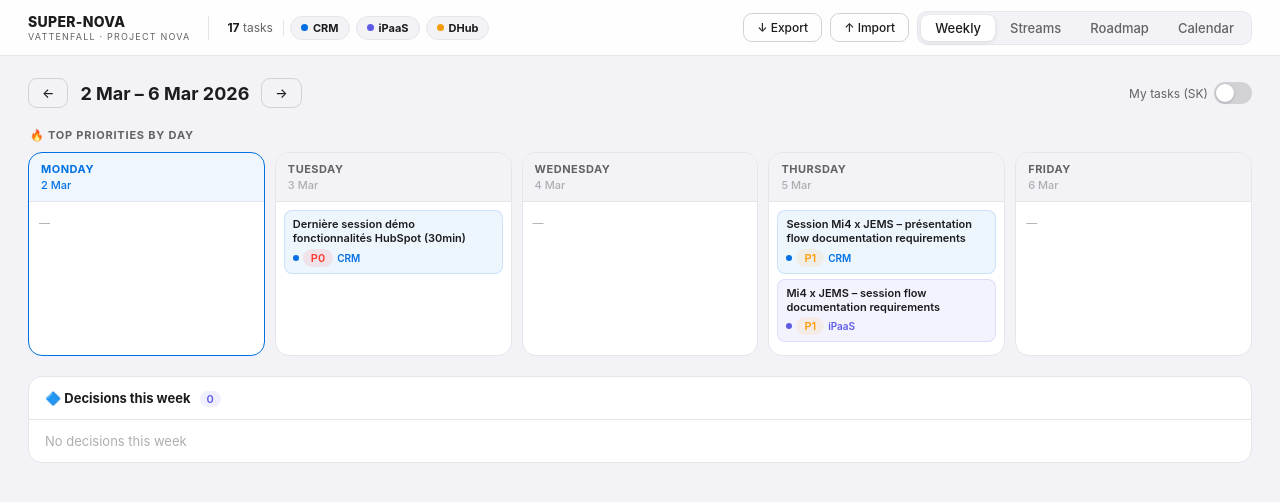
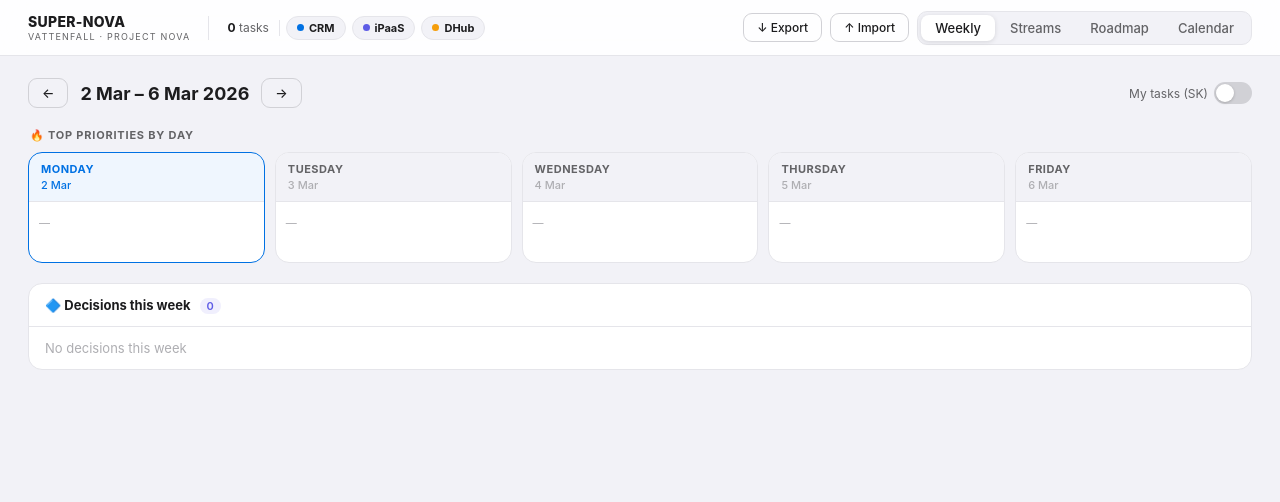
Before and after one commit to Alexis6475/PMO, a React (Vite) app: page / in a window 1280 px wide. Shown: the top 502 px of the page. Built offline with nearby package versions, Linux system fonts and the light colour scheme.

Commit message:
Update App.tsx

```diff
--- a/src/App.tsx
+++ b/src/App.tsx
@@ -40,32 +40,7 @@ interface DraftItem {
 const OWNERS = ['SK', 'VF', 'Komeet', 'Mi4', 'JEMS'];
 const DAYS = ['Monday', 'Tuesday', 'Wednesday', 'Thursday', 'Friday'];
 
-const SEED_TASKS: Record<string, Task[]> = {
-  CRM: [
-    { id: 'crm001', stream: 'CRM', title: 'Atelier de cadrage : Intégration Tunnel C5 x HubSpot', owner: 'Mi4', status: 'Done', priority: 'P0', dueDate: '2026-02-26', description: 'Scoping workshop' },
-    { id: 'crm002', stream: 'CRM', title: 'Dernière session démo fonctionnalités HubSpot (30min)', owner: 'Mi4', status: 'Not started', priority: 'P0', dueDate: '2026-03-03', description: '' },
-    { id: 'crm003', stream: 'CRM', title: 'Session Mi4 x JEMS – présentation flow documentation requirements', owner: 'Mi4', status: 'Not started', priority: 'P1', dueDate: '2026-03-05', description: '' },
-    { id: 'crm004', stream: 'CRM', title: 'Session Mi4 x Komeet – Databricks / HubSpot flows', owner: 'Mi4', status: 'Not started', priority: 'P1', dueDate: '', description: 'To be scheduled' },
-    { id: 'crm005', stream: 'CRM', title: 'Intégration avec autres partenaires (Workato, Databricks)', owner: '', status: 'Not started', priority: 'P2', dueDate: '', description: '' },
-    { id: 'crm006', stream: 'CRM', title: 'Validation du modèle de données', owner: 'Mi4', status: 'Done', priority: 'P0', dueDate: '2026-02-20', description: '' },
-    { id: 'crm007', stream: 'CRM', title: '2 sessions démo 30min fonctionnalités HubSpot', owner: 'Mi4', status: 'Done', priority: 'P1', dueDate: '2026-02-25', description: '24/02 – 25/02' },
-  ],
-  iPaaS: [
-    { id: 'ip001', stream: 'iPaaS', title: 'Continuation pilot flow documentation', owner: 'JEMS', status: 'In progress', priority: 'P0', dueDate: '', description: '' },
-    { id: 'ip002', stream: 'iPaaS', title: 'Continuation développement simple & medium flows', owner: 'JEMS', status: 'In progress', priority: 'P0', dueDate: '', description: '' },
-    { id: 'ip003', stream: 'iPaaS', title: 'Backlog workshops (IT & Business) – to be rescheduled', owner: '', status: 'Not started', priority: 'P0', dueDate: '', description: '⚠️ Showstopper' },
-    { id: 'ip004', stream: 'iPaaS', title: 'On-boarding JEMS x Workato – workshops to be scheduled', owner: 'VF', status: 'Not started', priority: 'P0', dueDate: '', description: '' },
-    { id: 'ip005', stream: 'iPaaS', title: 'Mi4 x JEMS – session flow documentation requirements', owner: 'Mi4', status: 'Not started', priority: 'P1', dueDate: '2026-03-05', description: '' },
-  ],
-  'Data Hub': [
-    { id: 'dh001', stream: 'Data Hub', title: 'Finalization interviews synthesis mapping', owner: 'Komeet', status: 'In progress', priority: 'P0', dueDate: '', description: '' },
-    { id: 'dh002', stream: 'Data Hub', title: 'Finalization use-cases and interaction mappings', owner: 'Komeet', status: 'Not started', priority: 'P0', dueDate: '', description: '' },
-    { id: 'dh003', stream: 'Data Hub', title: 'Initialization of target architecture', owner: 'Komeet', status: 'Not started', priority: 'P1', dueDate: '', description: '' },
-    { id: 'dh004', stream: 'Data Hub', title: 'Review Databricks Terms of Services', owner: 'VF', status: 'Not started', priority: 'P0', dueDate: '', description: '' },
-    { id: 'dh005', stream: 'Data Hub', title: 'All answers to key decision questions drafted', owner: 'Komeet', status: 'Done', priority: 'P0', dueDate: '2026-02-25', description: '' },
-  ],
-  'Control Tower': [],
-};
+const SEED_TASKS: Record<string, Task[]> = { CRM: [], iPaaS: [], 'Data Hub': [], 'Control Tower': [] };
 
 
 // ─── Roadmap seed data (from Excel PMO) ───
```
